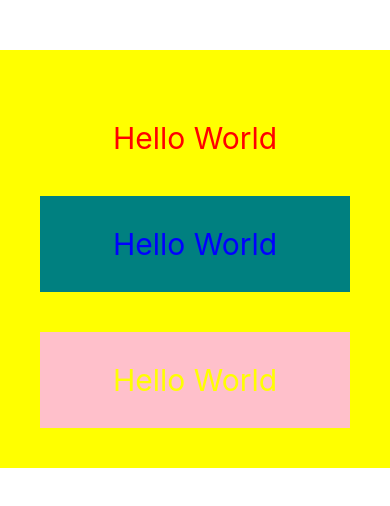
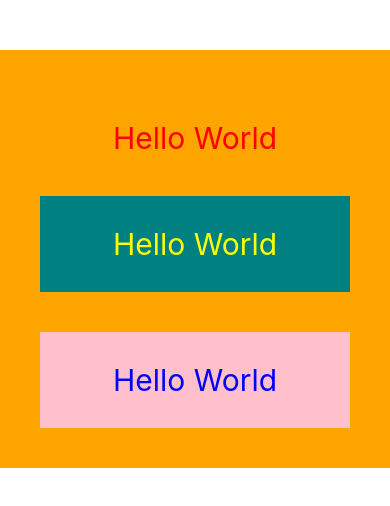
Before and after one commit to D-Coder135/HelloWorldApp, a React Native app: screen / in a window 390 px wide. Shown: the top 506 px of the page. Built offline with nearby package versions, Linux system fonts and the light colour scheme.

Commit message:
add some fix up. Final Commit!

```diff
--- a/App.js
+++ b/App.js
@@ -16,7 +16,7 @@ function App() {
     <View style = {internalStyle.viewStyle}>
     <Text style = {{fontSize: 30, marginTop: 30, textAlign: 'center', color: 'red'}}>{message}</Text>
     <Text style = {internalStyle.textStyle}>{message}</Text>
-    <Text style = {[internalStyle.textStyle, {backgroundColor: 'pink', color: 'yellow'}]}>{message}</Text>
+    <Text style = {[internalStyle.textStyle, {backgroundColor: 'pink', color: 'blue'}]}>{message}</Text>
     </View>
   );
 }
@@ -25,14 +25,14 @@ const internalStyle = StyleSheet.create({
   textStyle: {
     marginTop: 40,
     textAlign: 'center',
-    color: 'blue',
+    color: 'yellow',
     fontSize: 30,
     backgroundColor: 'teal',
     padding: 30,
   },
 
   viewStyle: {
-    backgroundColor: 'yellow',
+    backgroundColor: 'orange',
     marginBottom: 50,
     marginTop: 50,
     padding: 40,
```
